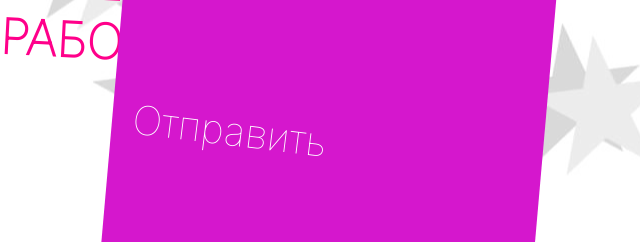
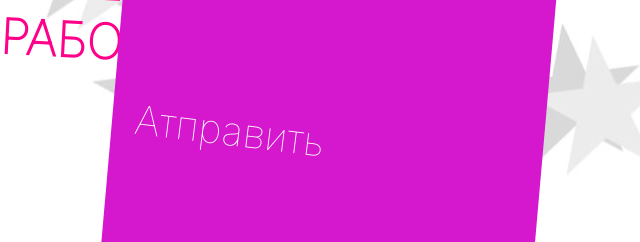
Before and after one commit to Evgenij-evso/design_studio-PRO-, a plain HTML site: page index.html in a window 1280 px wide. Shown: the part 255-497 px from the top of the page, 571-1211 px from the left. Drawn offline with Linux system fonts and the light colour scheme.

Commit message:
very-very-hard

```diff
--- a/index.html
+++ b/index.html
@@ -20,7 +20,7 @@
             <input class="input_contact" type="text" name="name" placeholder="Имя">
             <input class="input_contact" type="tel" name="phone" placeholder="+7 (___) ___ __ __">
 
-            <button class="button_contact" type="submit">Отправить</button>
+            <button class="button_contact" type="submit">Атправить</button>
         </form>
     </div>
 </body>
```
